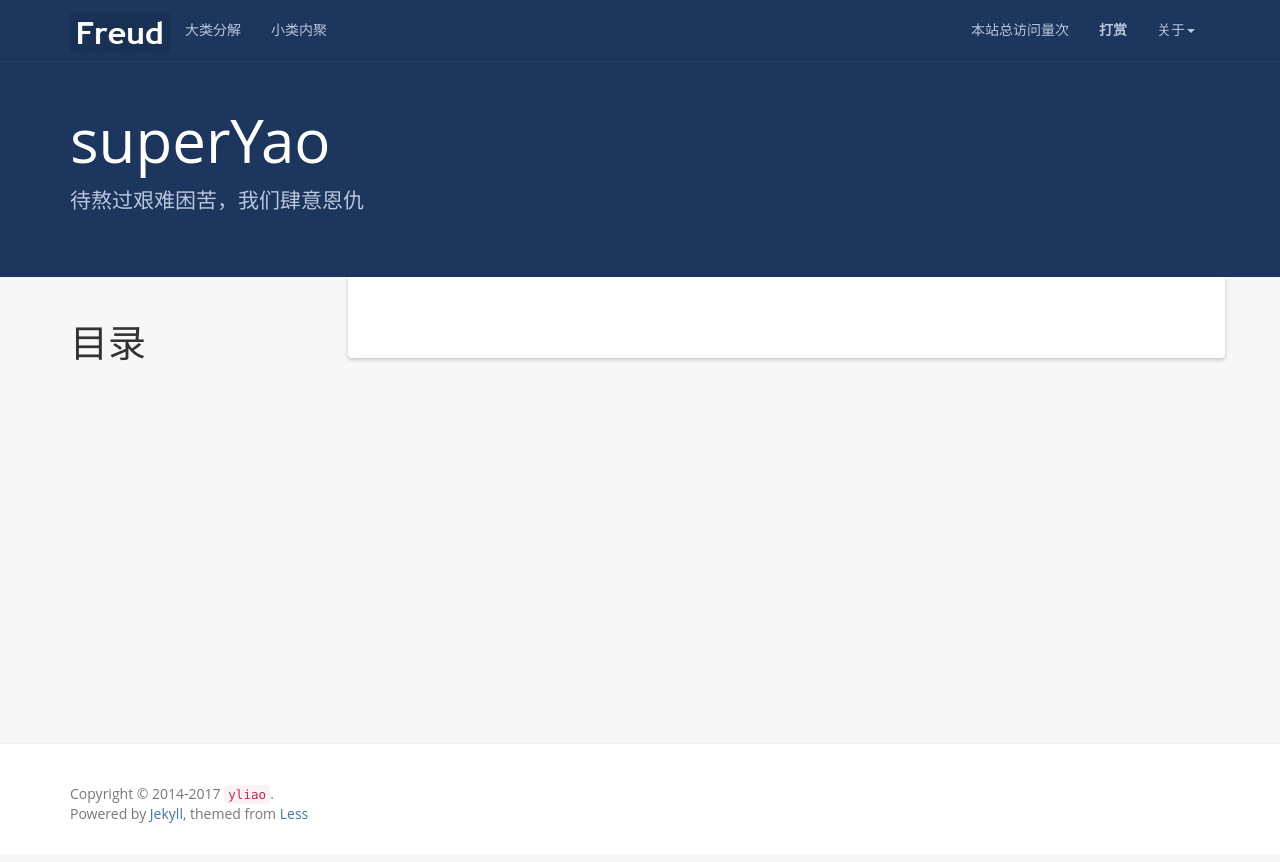
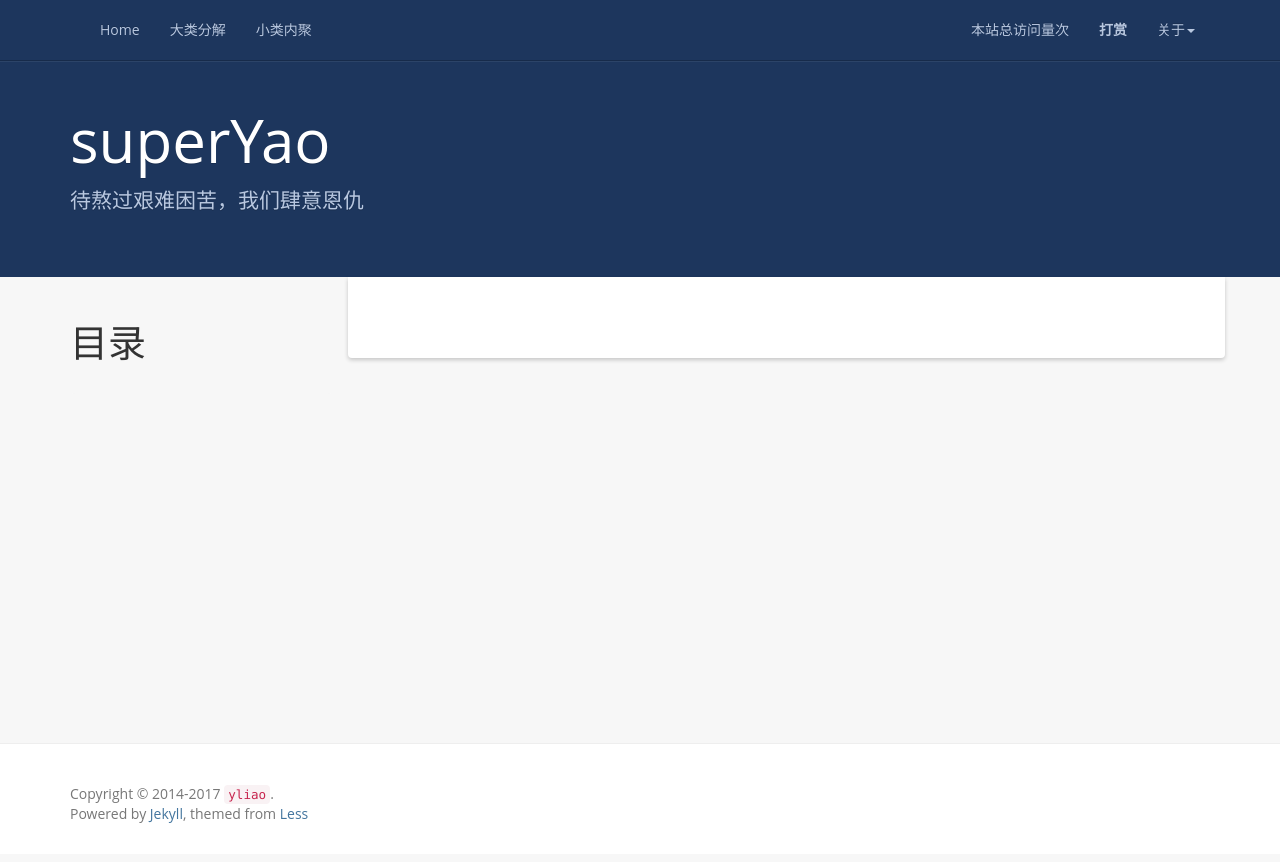
Before and after one commit to superlyao/blog, a Jekyll site: the page built from index.html, in a window 1280 px wide. Shown: the top 862 px of the page. Built offline with Jekyll 4.4.1, drawn with Linux system fonts in a browser that asks for light colours; a script that is not in the unit is left out; the list of posts is cut into pages by our own code; comment, search, counter and statistics services are not loaded.

Commit message:
修改头部样式

```diff
--- a/_includes/header.html
+++ b/_includes/header.html
@@ -6,15 +6,15 @@
         <span class="icon-bar"></span>
         <span class="icon-bar"></span>
       </button>
-      <a href="{{ '/' | prepend: site.baseurl }}" class="navbar-brand">
+      <!-- <a href="{{ '/' | prepend: site.baseurl }}" class="navbar-brand">
         <img src="{{ '/styles/images/logo.jpg' | prepend: site.baseurl }}">
-      </a>
+      </a> -->
     </div>
     <nav class="collapse navbar-collapse bs-navbar-collapse" role="navigation">
       <ul class="nav navbar-nav">
-        <!-- <li>
+         <li>
           <a href="{{ '/' | prepend: site.baseurl }}">Home</a>
-        </li> -->
+        </li>
         <li>
           <a href="{{ '/categories/' | prepend: site.baseurl }}">大类分解</a>
         </li>
```
